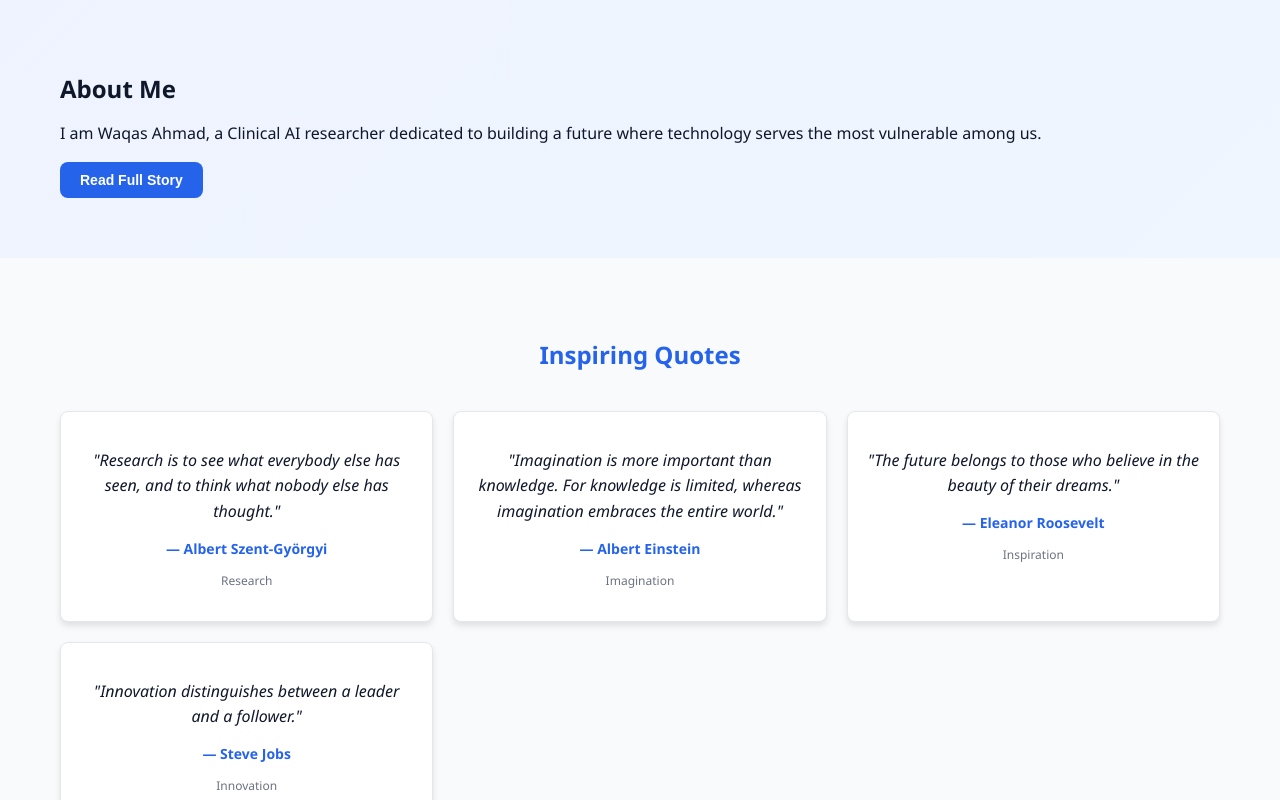
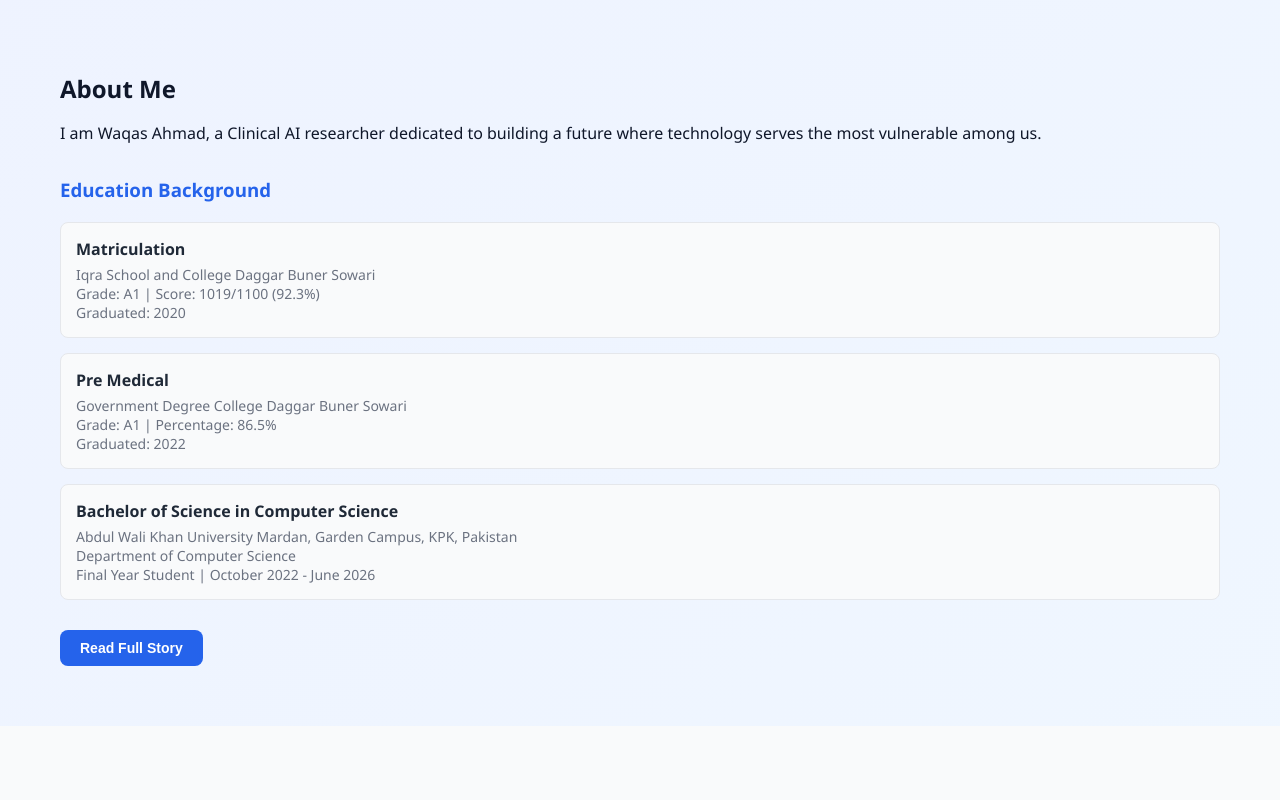
Before and after one commit to Waqas123-tech/Academic_portfolio_web, a React (Create React App) app: page / in a window 1280 px wide. Shown: the part 689-1489 px from the top of the page. Built offline with nearby package versions, Linux system fonts and the light colour scheme.

Commit message:
Add education background section with matriculation, pre-medical, and current BSc details

```diff
--- a/src/components/About.js
+++ b/src/components/About.js
@@ -10,6 +10,34 @@ function About() {
       <p style={{ marginBottom: '15px', lineHeight: '1.6' }}>
         I am Waqas Ahmad, a Clinical AI researcher dedicated to building a future where technology serves the most vulnerable among us.
       </p>
+
+      <h3 style={{ marginTop: '30px', marginBottom: '20px', color: '#2563eb' }}>Education Background</h3>
+      <div style={{ marginBottom: '30px' }}>
+        <div style={{ marginBottom: '15px', padding: '15px', border: '1px solid #e5e7eb', borderRadius: '8px', backgroundColor: '#f9fafb' }}>
+          <h4 style={{ margin: '0 0 5px 0', color: '#1f2937' }}>Matriculation</h4>
+          <p style={{ margin: '0', fontSize: '14px', color: '#6b7280' }}>
+            Iqra School and College Daggar Buner Sowari<br />
+            Grade: A1 | Score: 1019/1100 (92.3%)<br />
+            Graduated: 2020
+          </p>
+        </div>
+        <div style={{ marginBottom: '15px', padding: '15px', border: '1px solid #e5e7eb', borderRadius: '8px', backgroundColor: '#f9fafb' }}>
+          <h4 style={{ margin: '0 0 5px 0', color: '#1f2937' }}>Pre Medical</h4>
+          <p style={{ margin: '0', fontSize: '14px', color: '#6b7280' }}>
+            Government Degree College Daggar Buner Sowari<br />
+            Grade: A1 | Percentage: 86.5%<br />
+            Graduated: 2022
+          </p>
+        </div>
+        <div style={{ padding: '15px', border: '1px solid #e5e7eb', borderRadius: '8px', backgroundColor: '#f9fafb' }}>
+          <h4 style={{ margin: '0 0 5px 0', color: '#1f2937' }}>Bachelor of Science in Computer Science</h4>
+          <p style={{ margin: '0', fontSize: '14px', color: '#6b7280' }}>
+            Abdul Wali Khan University Mardan, Garden Campus, KPK, Pakistan<br />
+            Department of Computer Science<br />
+            Final Year Student | October 2022 - June 2026
+          </p>
+        </div>
+      </div>
 
       <button
         onClick={() => setExpanded(!expanded)}
```
